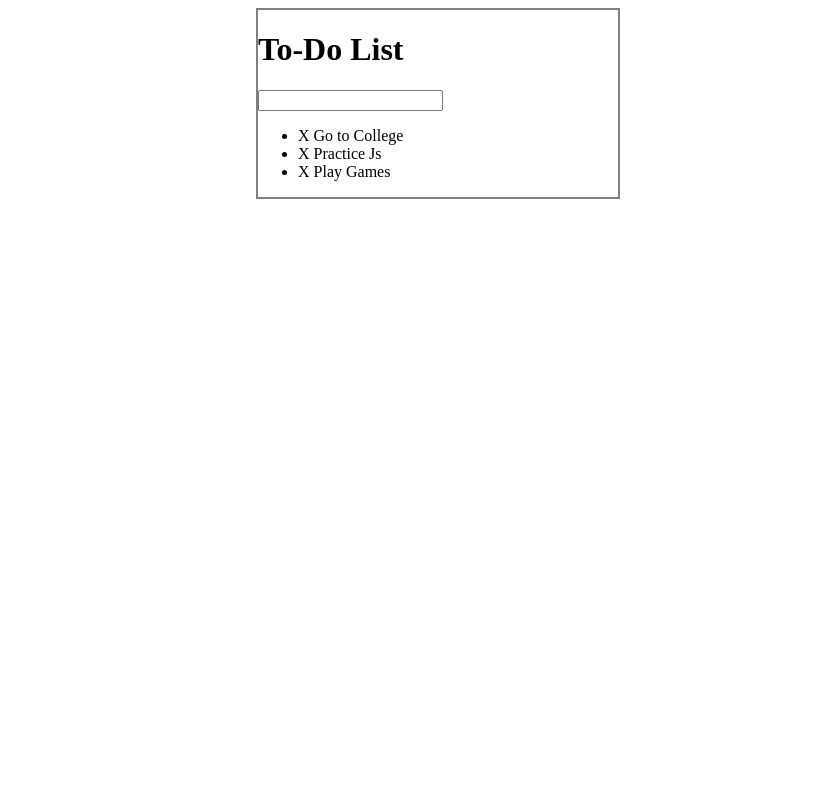
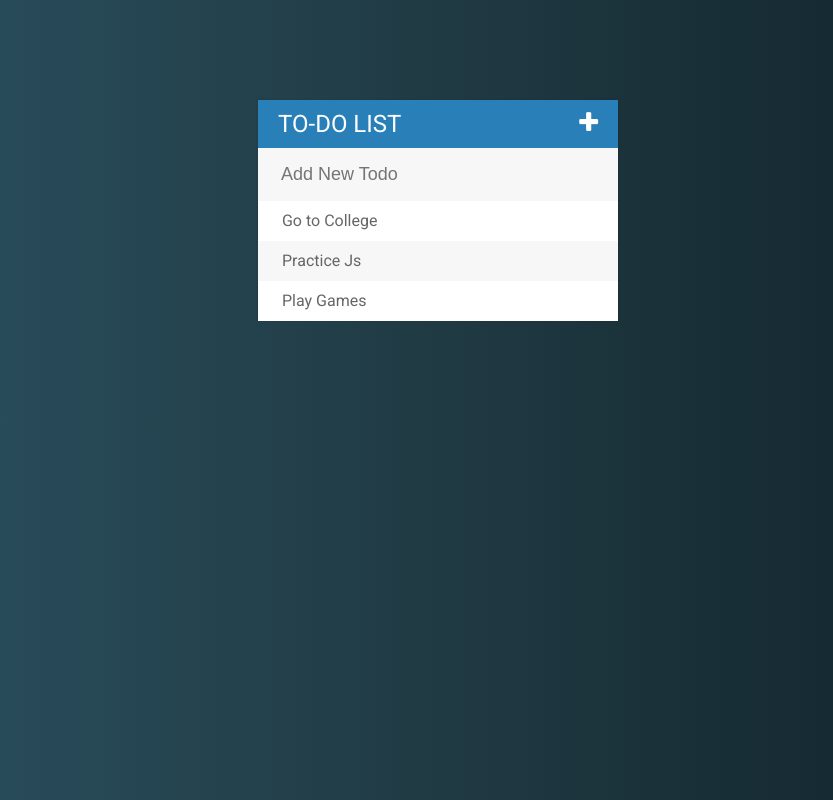
Before and after one commit to iamsuzeet/todoList, a plain HTML site: page index.html in a window 1280 px wide. Shown: the whole page, without its empty margins (202-1035 px from the left). Drawn offline with Linux system fonts and the light colour scheme.

Commit message:
styling completed and finished task

```diff
--- a/assets/css/style.css
+++ b/assets/css/style.css
@@ -1,11 +1,92 @@
-#container{
+*{
+  box-sizing: border-box;
+}
 
-  width: 360px;
-  margin: 0 auto;
-  border: 2px solid gray;
+body{
+  font-family: Roboto;
+  background: #0F2027;  /* fallback for old browsers */
+  background: -webkit-linear-gradient(to right, #2C5364, #203A43, #0F2027);  /* Chrome 10-25, Safari 5.1-6 */
+  background: linear-gradient(to right, #2C5364, #203A43, #0F2027); /* W3C, IE 10+/ Edge, Firefox 16+, Chrome 26+, Opera 12+, Safari 7+ */
+
+}
+
+
+ul{
+  list-style: none;
+  margin: 0;
+  padding: 0;
+}
+
+
+
+h1{
+  background: #2980b9;
+  color: #fff;
+  margin: 0;
+  padding: 10px 20px;
+  text-transform: uppercase;
+  font-size: 24px;
+  font-weight: normal;
+}
+
+
+li{
+  background: #fff;
+  height: 40px;
+  line-height: 40px;
+  color: #666;
+}
+
+li:nth-child(2n){
+  background: #f7f7f7;
+}
+
+input{
+  font-size: 18px;
+  background: #f7f7f7;
+  width: 100%;
+  padding: 13px 13px 13px 20px;
+  color: #2980b9;
+  border: 3px solid rgba(0,0,0,0);
+
+}
+
+input:focus {
+  background: #fff;
+  border:3px solid #2980b9;
+  outline:none;
+}
+
+.fa-plus{
+  float:right;
+}
+
+span{
+  background: #e74c3c;
+  height: 40px;
+  margin-right: 20px;
+  text-align: center;
+  color: #fff;
+  width: 0;
+  opacity: 0;
+  display: inline-block;
+  transition: 0.3s linear;
+}
+
+li:hover span{
+  width: 40px;
+  opacity: 1.0;
 }
 
 .completed {
   color: gray;
   text-decoration: line-through;
 }
+
+#container{
+  width: 360px;
+  margin: 100px auto;
+  background: #f7f7f7;
+  box-shadow: 0 0 3px rgba(0,0,0,0.1);
+
+}
--- a/assets/js/todos.js
+++ b/assets/js/todos.js
@@ -18,6 +18,10 @@ $("input[type='text']").keypress(function(event){
     $(this).val(' ');
 
     //append todotext to ul
-    $("ul").append(`<li><span>X</span>  ${todoText} </li>`)
+    $("ul").append(`<li><span><i class="fa fa-trash"></i></span>  ${todoText} </li>`)
   }
 });
+
+$(".fa-plus").click(function(){
+  $("input[type='text']").fadeToggle();
+});
--- a/index.html
+++ b/index.html
@@ -5,18 +5,20 @@
   <meta name="viewport" content="width=device-width, initial-scale=1.0">
   <meta http-equiv="X-UA-Compatible" content="ie=edge">
   <script src="assets/js/lib/jquery.min.js"></script>
+  <link href="https://fonts.googleapis.com/css?family=Roboto:400,500,700&display=swap" rel="stylesheet">
+  <link href="https://stackpath.bootstrapcdn.com/font-awesome/4.7.0/css/font-awesome.min.css" rel="stylesheet" integrity="sha384-wvfXpqpZZVQGK6TAh5PVlGOfQNHSoD2xbE+QkPxCAFlNEevoEH3Sl0sibVcOQVnN" crossorigin="anonymous">
   <link rel="stylesheet" href="assets/css/style.css">
   <title>Todo List</title>
 </head>
 <body>
   <div id="container">
-    <h1>To-Do List</h1>
-    <input type="text" name="" id="">
+    <h1>To-Do List <i class="fa fa-plus"></i></h1>
+    <input type="text" placeholder="Add New Todo" id="">
 
     <ul>
-      <li> <span>X</span> Go to College</li>
-      <li> <span>X</span> Practice Js</li>
-      <li> <span>X</span> Play Games</li>
+      <li><span><i class="fa fa-trash"></i></span> Go to College</li>
+      <li><span><i class="fa fa-trash"></i></span> Practice Js</li>
+      <li><span><i class="fa fa-trash"></i></span> Play Games</li>
     </ul>
   </div>
 
```
